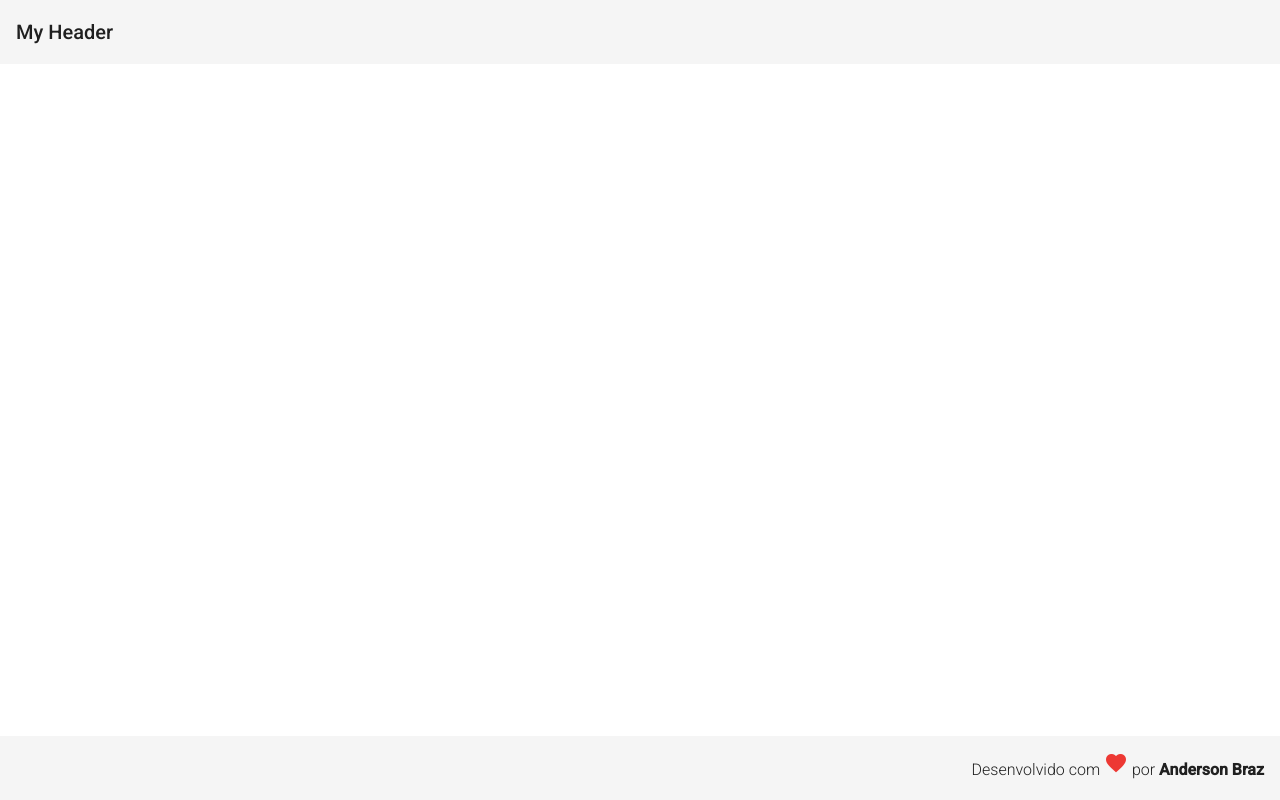
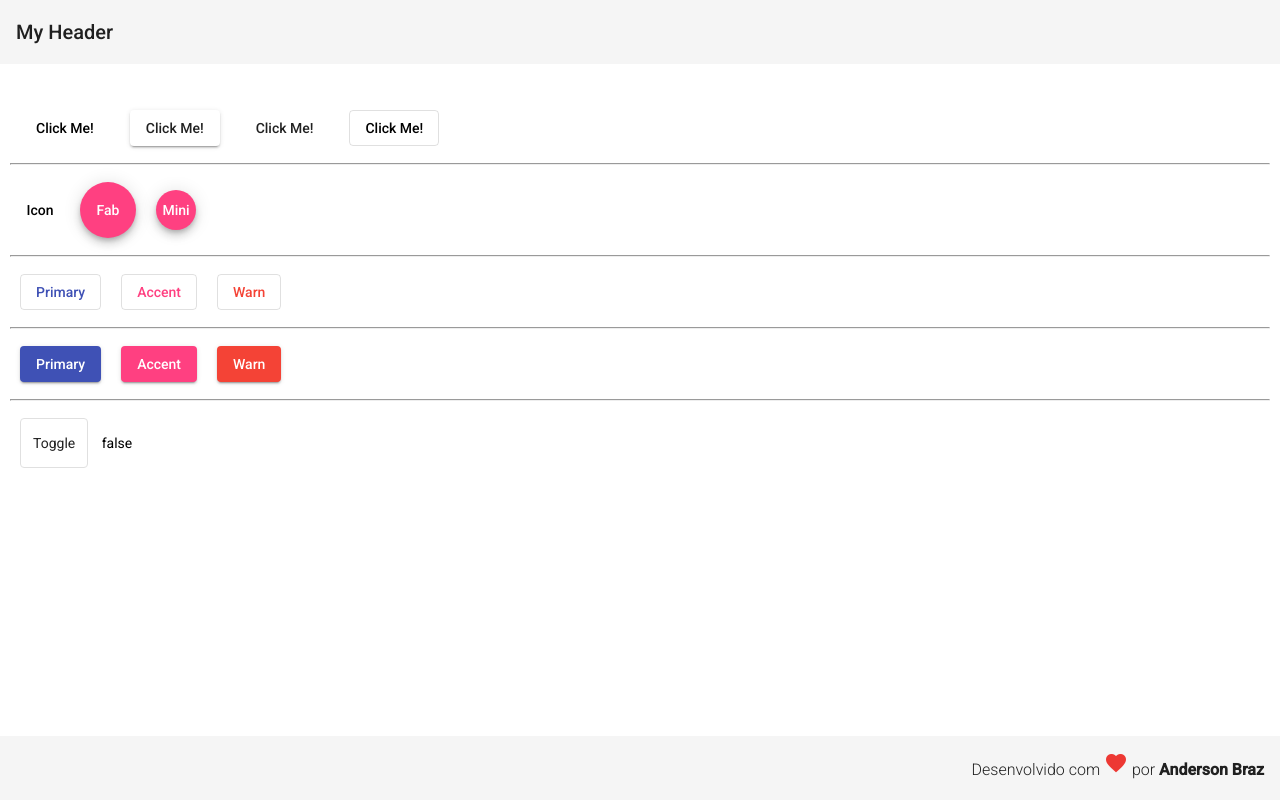
Before and after one commit to andersonbraz/angular-samples, an Angular app: page / in a window 1280 px wide. Built offline with nearby package versions, Linux system fonts and the light colour scheme.

Commit message:
Up File(s)

```diff
--- a/src/app/app.component.html
+++ b/src/app/app.component.html
@@ -1,2 +1,3 @@
 <app-header></app-header>
+<app-button></app-button>
 <app-footer></app-footer>
--- /dev/null
+++ b/src/app/components/sample/button/button.component.css
@@ -0,0 +1,11 @@
+.content {
+  padding: 100px 10px 100px 10px;
+}
+
+button{
+  margin: 10px;
+}
+
+mat-button-toggle{
+  margin: 10px;
+}
--- /dev/null
+++ b/src/app/components/sample/button/button.component.html
@@ -0,0 +1,23 @@
+<div class="content">
+  <button mat-button>Click Me!</button>
+  <button mat-raised-button>Click Me!</button>
+  <button mat-flat-button>Click Me!</button>
+  <button mat-stroked-button>Click Me!</button>
+  <hr/>
+  <button mat-icon-button>Icon</button>
+  <button mat-fab>Fab</button>
+  <button mat-mini-fab>Mini</button>
+  <hr />
+  <button mat-stroked-button color="primary">Primary</button>
+  <button mat-stroked-button color="accent">Accent</button>
+  <button mat-stroked-button color="warn">Warn</button>
+  <hr />
+  <button mat-raised-button color="primary">Primary</button>
+  <button mat-raised-button color="accent">Accent</button>
+  <button mat-raised-button color="warn">Warn</button>
+  <hr />
+  <mat-button-toggle #btnToggle>
+    Toggle
+  </mat-button-toggle>
+  {{ btnToggle.checked }}
+</div>
--- /dev/null
+++ b/src/app/components/sample/button/button.component.ts
@@ -0,0 +1,15 @@
+import { Component, OnInit } from '@angular/core';
+
+@Component({
+  selector: 'app-button',
+  templateUrl: './button.component.html',
+  styleUrls: ['./button.component.css']
+})
+export class ButtonComponent implements OnInit {
+
+  constructor() { }
+
+  ngOnInit(): void {
+  }
+
+}
--- /dev/null
+++ b/src/app/components/sample/typography/typography.component.css
@@ -0,0 +1,3 @@
+.content{
+  padding: 100px 10px 100px 10px;
+}
--- /dev/null
+++ b/src/app/components/sample/typography/typography.component.html
@@ -0,0 +1,22 @@
+<div class="content">
+  <div class="mat-display-4">This is display 4</div>
+  <div class="mat-display-3">This is display 3</div>
+  <div class="mat-display-2">This is display 2</div>
+  <div class="mat-display-1">This is display 1</div>
+  <hr />
+  <div class="mat-headline">This is a headeline</div>
+  <div class="mat-title">This is a title</div>
+  <div class="mat-subheading-2">This is a subheading 2</div>
+  <div class="mat-subheading-1">This is a subheading 1</div>
+  <hr />
+  <div class="mat-body-1">This is a body 1</div>
+  <div class="mat-body-2">This is a body 2</div>
+  <div class="mat-caption">This is a caption</div>
+  <hr />
+  <div class="mat-typography">
+    <h1>This is a H1</h1>
+    <h2>This is a H2</h2>
+    <h3>This is a H3</h3>
+    <h4>This is a H4</h4>
+  </div>
+</div>
--- /dev/null
+++ b/src/app/components/sample/typography/typography.component.ts
@@ -0,0 +1,15 @@
+import { Component, OnInit } from '@angular/core';
+
+@Component({
+  selector: 'app-typography',
+  templateUrl: './typography.component.html',
+  styleUrls: ['./typography.component.css']
+})
+export class TypographyComponent implements OnInit {
+
+  constructor() { }
+
+  ngOnInit(): void {
+  }
+
+}
--- a/src/app/components/template/header/header.component.css
+++ b/src/app/components/template/header/header.component.css
@@ -0,0 +1,3 @@
+.fixed {
+  position: fixed
+}
--- a/src/app/components/template/header/header.component.html
+++ b/src/app/components/template/header/header.component.html
@@ -1,3 +1,3 @@
-<mat-toolbar class="header">
+<mat-toolbar class="header fixed">
   <span>My Header</span>
 </mat-toolbar>
```
Also changed, not shown: src/app/app.module.ts (+13 -11 lines), 2 other files (tests, documents, lock files or other folders).
